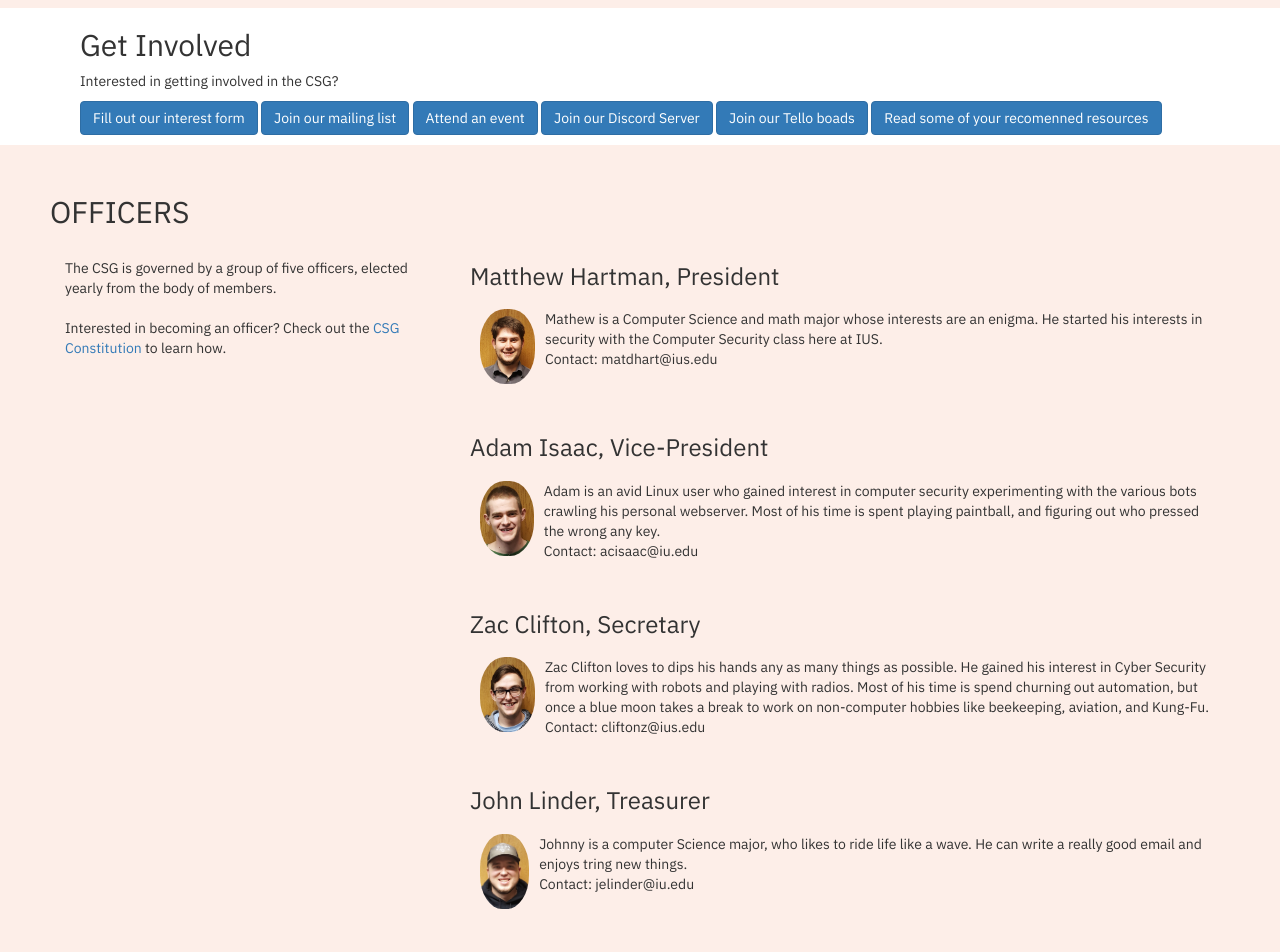
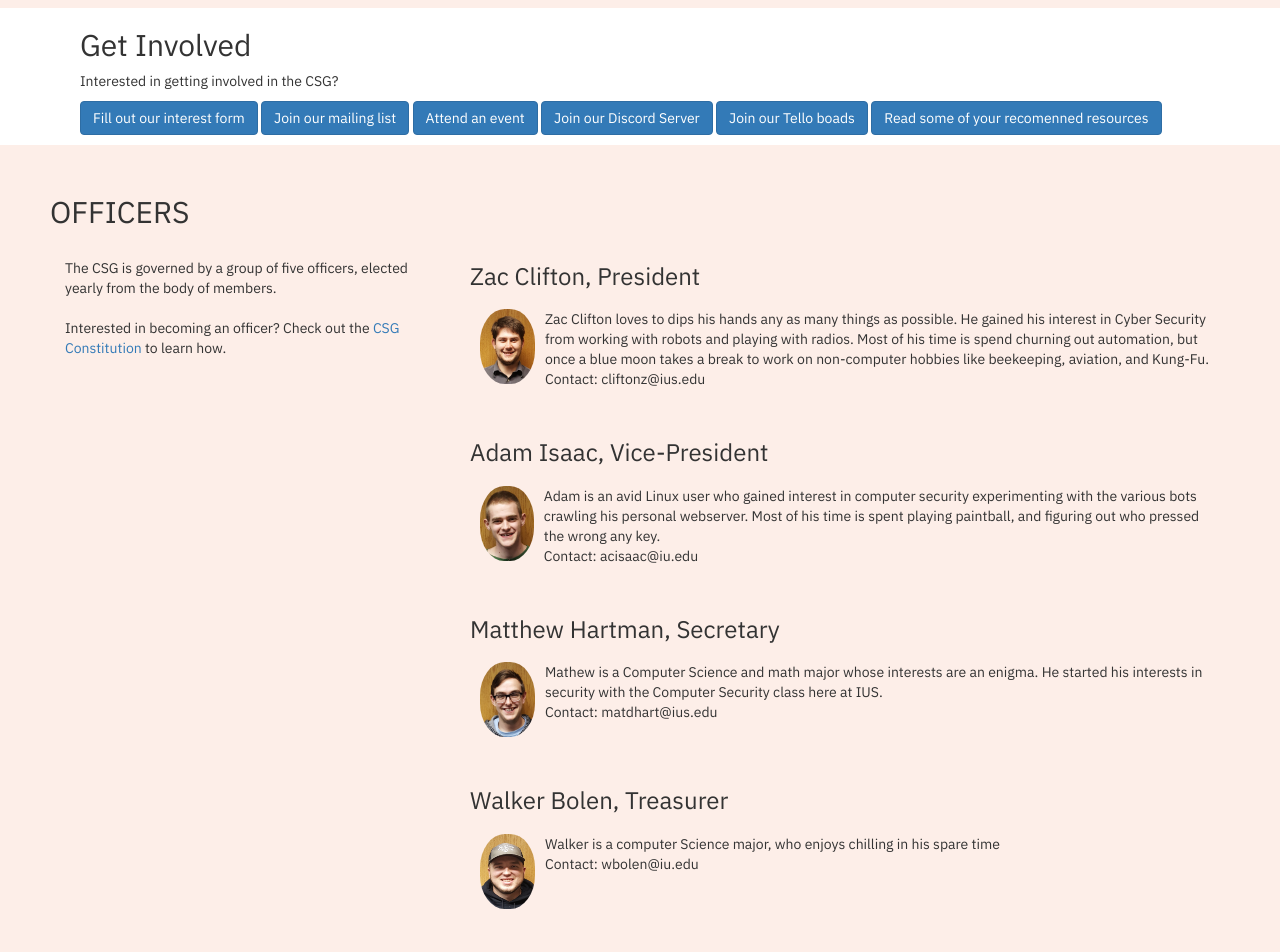
Before and after one commit to ius-csg/csghomepage, a Jekyll site: the page built from index.html, in a window 1280 px wide and 1400 px high, scrolled down 960 px. Shown: the top 952 px of the window. Built offline with Jekyll 4.4.1, drawn with Linux system fonts in a browser that asks for light colours; some of the changed lines change nothing that is shown; some of the changed text lies outside the part shown.

Commit message:
updates officers

```diff
--- a/_data/people.yml
+++ b/_data/people.yml
@@ -1,7 +1,8 @@
-- name: "Matthew Hartman"
+- name: "Zac Clifton"
   occupation: "President"
-  description: "Mathew is a Computer Science and math major whose interests are an enigma. He started his interests in security with the Computer Security class here at IUS."
-  contact: "matdhart@ius.edu"
+  description: "Zac Clifton loves to dips his hands any as many things as possible. He gained his interest in Cyber Security from working with robots and playing with radios.
+  Most of his time is spend churning out automation, but once a blue moon takes a break to work on non-computer hobbies like beekeeping, aviation, and Kung-Fu."
+  contact: "cliftonz@ius.edu"
 
 - name: "Adam Isaac"
   occupation: "Vice-President"
@@ -9,18 +10,17 @@
   Most of his time is spent playing paintball, and figuring out who pressed the wrong any key. "
   contact: "acisaac@iu.edu"
 
-- name: "Zac Clifton"
+- name: "Matthew Hartman"
   occupation: "Secretary"
-  description: "Zac Clifton loves to dips his hands any as many things as possible. He gained his interest in Cyber Security from working with robots and playing with radios.
-  Most of his time is spend churning out automation, but once a blue moon takes a break to work on non-computer hobbies like beekeeping, aviation, and Kung-Fu."
-  contact: "cliftonz@ius.edu"
+  description: "Mathew is a Computer Science and math major whose interests are an enigma. He started his interests in security with the Computer Security class here at IUS."
+  contact:  "matdhart@ius.edu"
 
-- name: "John Linder"
+- name: "Walker Bolen"
   occupation: "Treasurer"
-  description: "Johnny is a computer Science major, who likes to ride life like a wave. He can write a really good email and enjoys tring new things."
-  contact: "jelinder@iu.edu"
+  description: "Walker is a computer Science major, who enjoys chilling in his spare time"
+  contact: "wbolen@iu.edu"
 
-- name: "Thomas Sager"
-  occupation: "Events Coordinator"
-  description: "Thomas is a Computer Science major, who enjoys a good cry over a freshly painted mini. He is currently employed as an intern at Waystar."
-  contact: "sagert@iu.edu"
+- name: "Jason Gallivan"
+  occupation: "Assests-Manager"
+  description: "Jason Gallavin is the Inventory manager and Project manager of the CS Labs application. He makes sure that all of our assets are properly entered into our inventory system. He also heads up the planning along with providing development assistance to our developers."
+  contact: "jgallavi@iu.edu"
```
